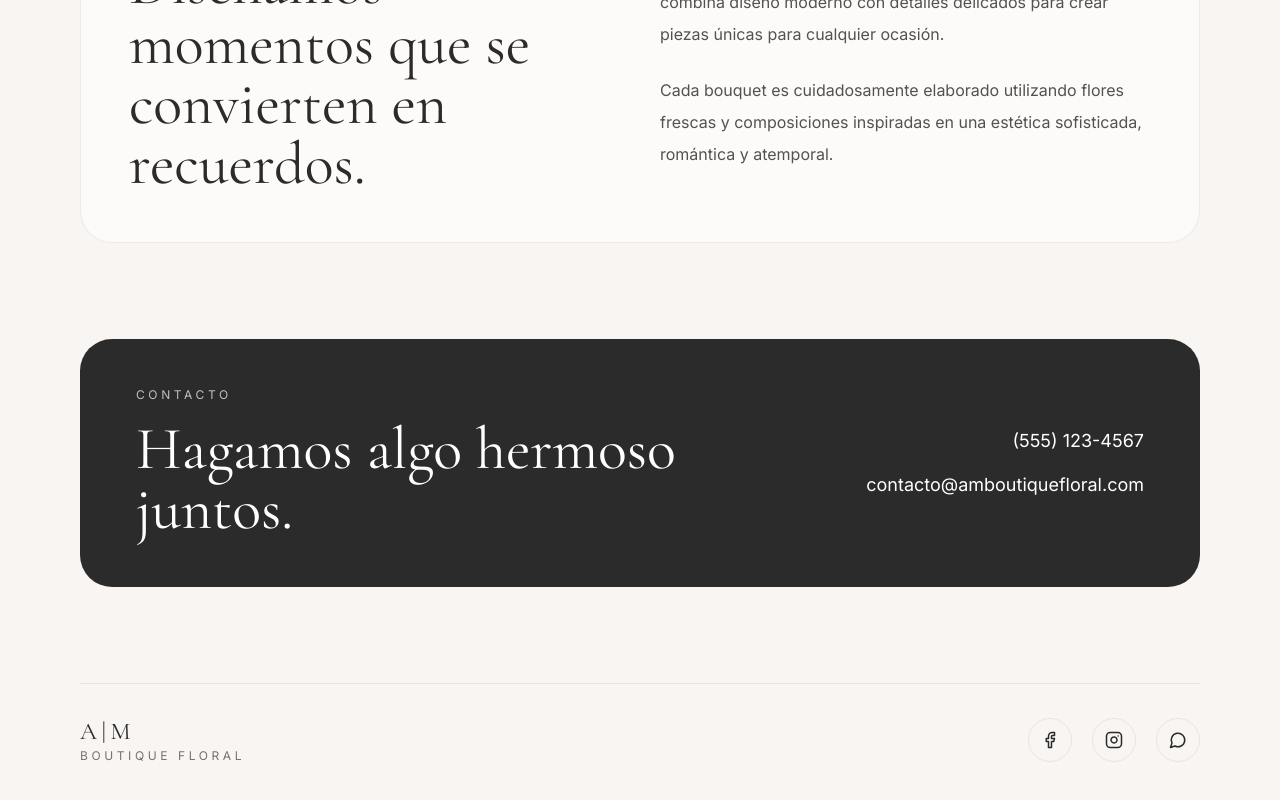
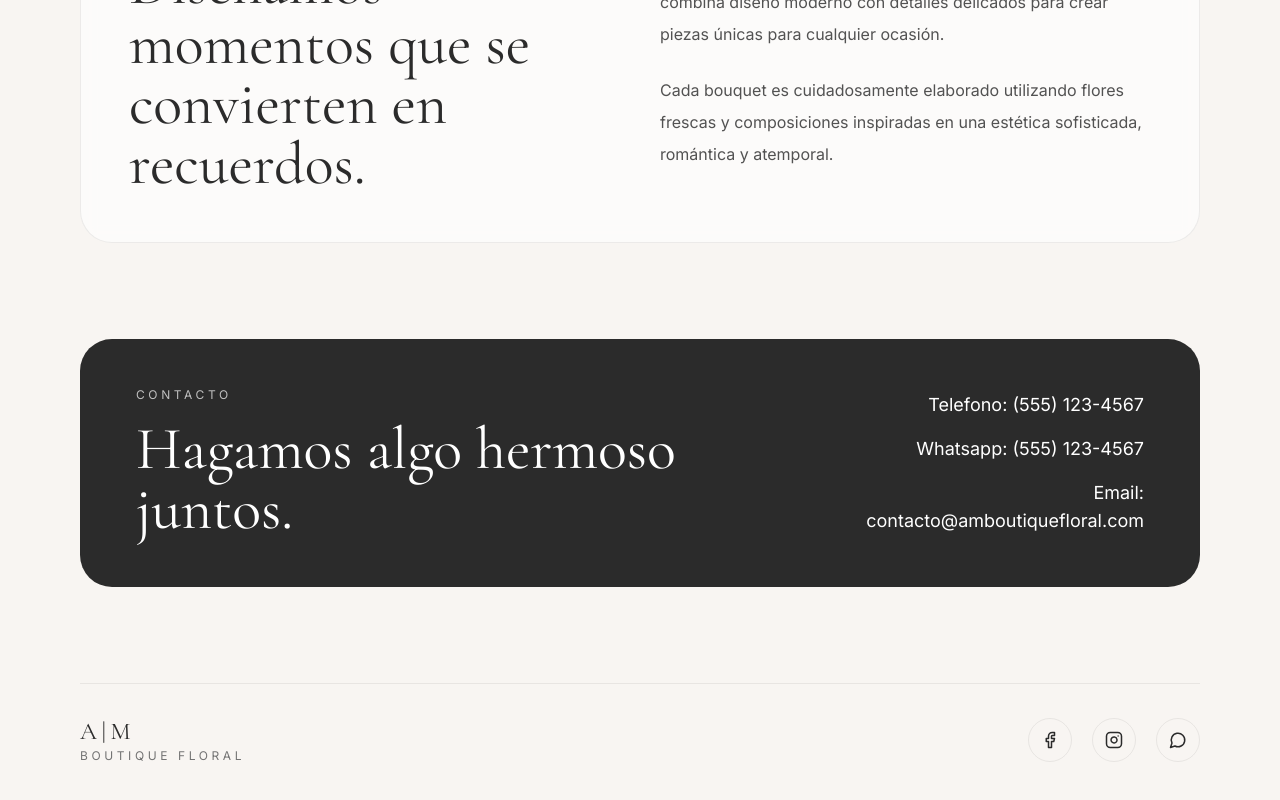
Before and after one commit to ivanmongebadilla/amfloreria, a Next.js app: page / in a window 1280 px wide. Shown: the part 1054-1854 px from the top of the page. Built offline with nearby package versions, Linux system fonts and the light colour scheme.

Commit message:
Added text to contact info

```diff
--- a/app/page.tsx
+++ b/app/page.tsx
@@ -119,8 +119,9 @@ export default function Home() {
               </div>
 
               <div className="space-y-4 text-center md:text-right">
-                <p className="text-lg">(555) 123-4567</p>
-                <p className="text-lg">contacto@amboutiquefloral.com</p>
+                <p className="text-lg">Telefono: (555) 123-4567</p>
+                <p className="text-lg">Whatsapp: (555) 123-4567</p>
+                <p className="text-lg">Email: contacto@amboutiquefloral.com</p>
               </div>
             </div>
           </section>
```
Also changed, not shown: 1 other file (tests, documents, lock files or other folders).
